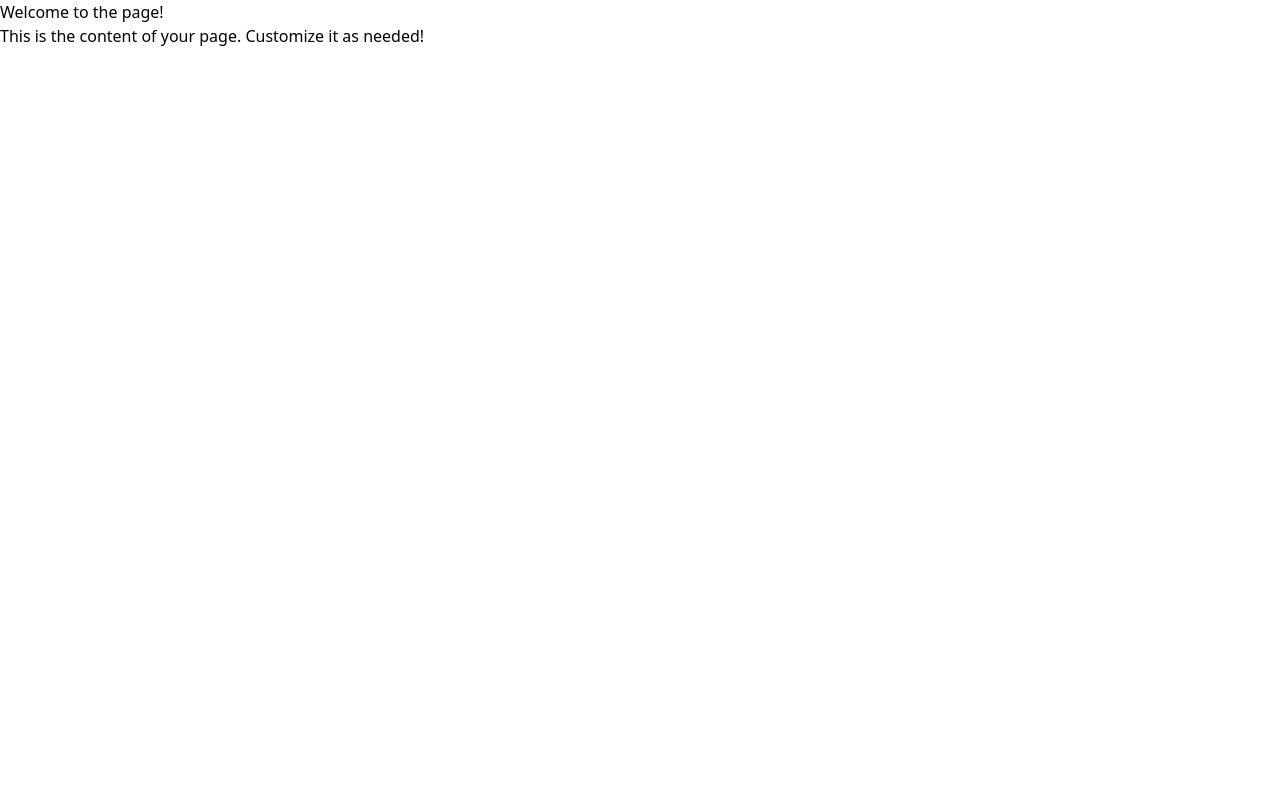
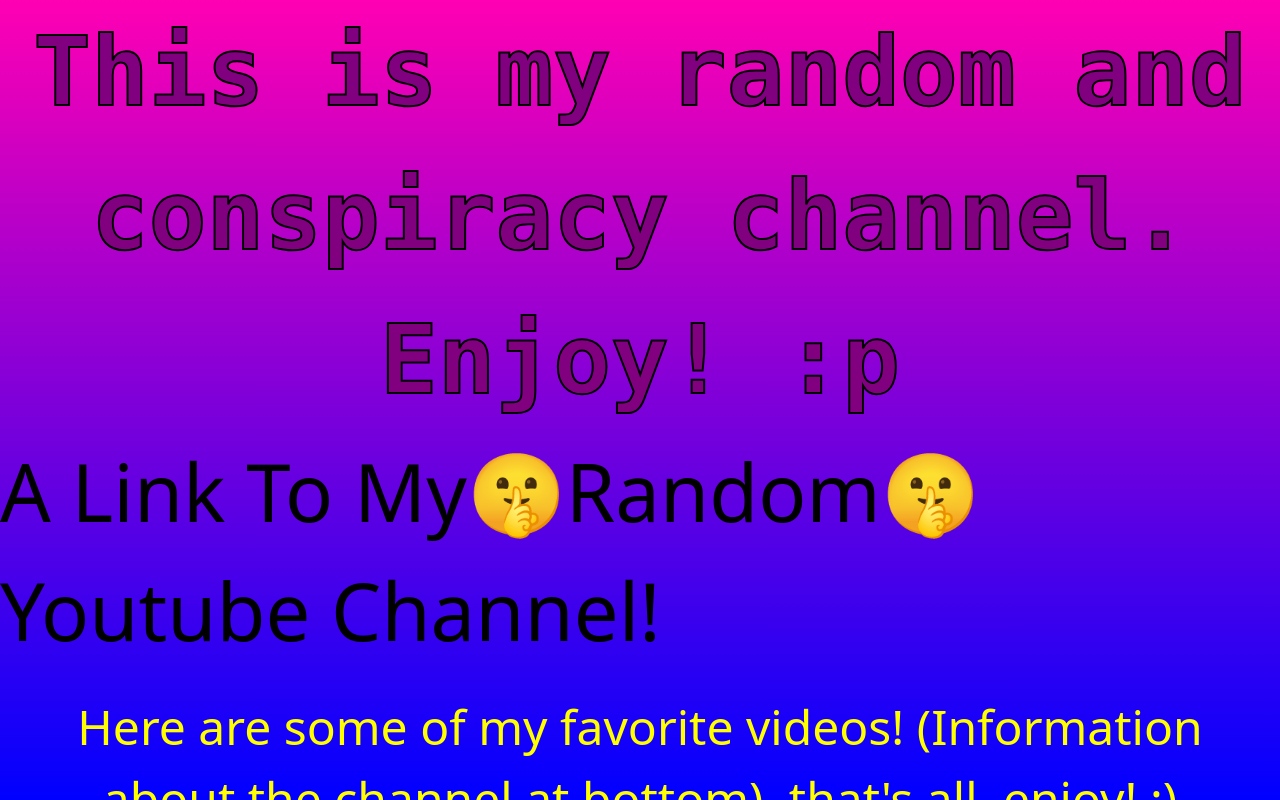
Before and after one commit to Trolleger/BetterDiscord, a SvelteKit app in the folder my-app/: page /Youtube_Things/Conspiracy_And_Random_Channel in a window 1280 px wide. Built offline with nearby package versions, Linux system fonts and the light colour scheme.

Commit message:
SIGMA SIGMA ON THE WALL, RANDOM AND CONSPIRACY YOUTUBE PAGE MADE RAH

```diff
--- a/my-app/src/routes/+page.svelte
+++ b/my-app/src/routes/+page.svelte
@@ -21,13 +21,11 @@
 
     <h1>This Is My Homepage And Portfolio For All My Things, Enjoy! Im always adding and changing stuff here.</h1>
 
-    <p style = "font-size: 2em">
-      Hello! I'm Andrew, an Orthodox Christian and a passionate student with a wide range of interests. I’m committed to continuous learning, growing my businesses, and always improving myself. Below, you'll find a collection of my certifications, projects, coding achievements, content creation work, and much more! I hope you enjoy the website. And if you want to contact me, refer to the contact me button at the bottom.
-    <br>
-    <br>
+    <p style = "font-size: 2em; text-align: center">
+     Hello! I'm Andrew, an Orthodox Christian and a passionate student with a wide range of interests. I’m committed to continuous learning, growing my businesses, and always improving myself. Below, you'll find a collection of my certifications, projects, coding achievements, content creation work, and much more! I hope you enjoy the website. And if you want to contact me, refer to the contact me button at the bottom.
+     </p>
+
     <a style="font-size: 6rem; text-align: center; display: block; margin: 0 auto;" href="/Websites_Things">🌐A Directory for All My Websites🌐</a>
-
-    <br>
 
     <h2 style="text-align:center; font-size: 80px"> Down below are my youtube channels</h2>
 
@@ -37,7 +35,7 @@
             <img src="/IMAGES_FOR_YOUTUBE_SECTION/channels_profile_for_main_minecraft_channel.jpg"
                  alt="Profile pic for my Minecraft channel"
                  style="border-radius: 50%; width: 300px; height: 300px; object-fit: cover; margin-bottom: 20px;">
-            My Minecraft Channel!!!
+            My Minecraft Channels!!!
         </a>
 
         <a href="/Youtube_Things/Conspiracy_And_Random_Channel" title="Visit My Conspiracy and Random Channel" style="text-decoration: none; font-weight: bold; display: flex; flex-direction: column; align-items: center; font-size: 30px">
@@ -56,6 +54,21 @@
     </span>
 
     </nav>
+    <div style="font-size: 3em; text-align: center">
+      MY CONTACTS:
+      <br>
+      EMAIL: Trolleger2@gmail.com
+      <br>
+      DISCORD: trolleger
+
+    </div>
+
+    <footer style="font-size: 3em; text-align: center; background-color: black; color: white;">
+      COPYRIGHT, TROLLEGER 2025
+    </footer>
+
+
+
 
 
   </main>
--- a/my-app/src/routes/Youtube_Things/Conspiracy_And_Random_Channel/+page.svelte
+++ b/my-app/src/routes/Youtube_Things/Conspiracy_And_Random_Channel/+page.svelte
@@ -1,12 +1,86 @@
 <script>
-    // Your script logic goes here
-  </script>
+  // Any Svelte-specific logic (if needed) can go here
+</script>
 
-  <style>
-    /* Your component-specific styles go here */
-  </style>
+<style>
+  main {
+    background-image: linear-gradient(rgb(255, 0, 179), blue);
+    height: 100vh;
+    overflow-y: auto;
+    overflow-x: hidden;
+  }
 
-  <main>
-    <h1>Welcome to the page!</h1>
-    <p>This is the content of your page. Customize it as needed!</p>
-  </main>
+  .slide-right {
+    width: 100%;
+    position: relative;
+    animation: 3s slide-right forwards;
+    max-width: 100%;
+    padding: 20px;
+  }
+
+  .slide-right p {
+    color: white;
+    font-size: 1em;
+    line-height: 1.6;
+    word-wrap: break-word;
+  }
+
+  @keyframes slide-right {
+    from {
+      transform: translateX(100%);
+    }
+    to {
+      transform: translateX(0);
+    }
+  }
+
+  iframe {
+    box-shadow: -1px 3px 28px -4px rgba(0, 0, 0, 0.76);
+    width: 33.33%;
+    height: 400px;
+    border-style: inset;
+  }
+
+  .iframe-container {
+    display: flex;
+    justify-content: space-between;
+    width: 100%;
+    padding: 0;
+    margin: 0;
+  }
+</style>
+
+<main>
+  <span>
+    <strong>
+    <h1 style="font-size: 6em; text-align: center; color: purple; font-family: Consolas, Monaco, monospace; -webkit-text-stroke: 2px black">
+      This is my random and conspiracy channel. Enjoy! :p
+    </h1>
+  </strong>
+  </span>
+
+  <a style="font-size: 4.9786em; text-align: center;" href="https://www.youtube.com/@TheTruthIsDeeper">
+    A Link To My🤫Random🤫Youtube Channel!
+  </a>
+
+  <div class="slide-right">
+    <h1 style="font-size: 3em; color: yellow; text-align: center">
+      Here are some of my favorite videos! (Information about the channel at bottom), that's all, enjoy! :)
+    </h1>
+
+    <div class="iframe-container">
+      <iframe src="https://www.youtube.com/embed/33y8WFWBbsM" allow="accelerometer; autoplay; clipboard-write; encrypted-media; gyroscope; picture-in-picture" allowfullscreen title="YouTube Video"></iframe>
+      <iframe src="https://www.youtube.com/embed/w9IY9-9NkSA" allow="accelerometer; autoplay; clipboard-write; encrypted-media; gyroscope; picture-in-picture" allowfullscreen title="YouTube Video"></iframe>
+      <iframe src="https://www.youtube.com/embed/NB10bIFdaYk" allow="accelerometer; autoplay; clipboard-write; encrypted-media; gyroscope; picture-in-picture" allowfullscreen title="YouTube Video"></iframe>
+    </div>
+    <br>
+    <br>
+
+    <p style="font-size: 2em">
+      This is my random channel sort of, I just mess around with this channel and put schizo stuff on it. For example I made a video arguing
+      with people on the Wynncraft discord server just saying bullshit which I DEFINITELY BELIEVE!!!!! /s/s/s/s/s Point is, I just put random nonsense
+      on this youtube channel that does not fit on my gaming youtube channels but you can find some pretty interesting stuff on here :) Might start narrating
+      4chan stories or other cool stuff here. This channel is a bit of my playground.
+    </p>
+  </div>
+</main>
```
